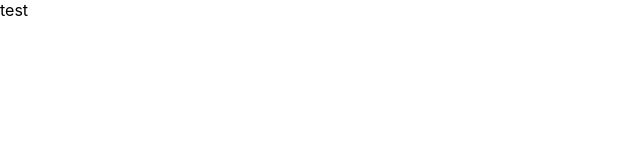
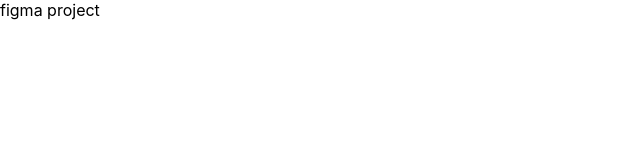
Before and after one commit to wzurkowska/project, a React (Create React App) app: page / in a window 1280 px wide. Shown: the top 160 px of the page, without its empty margins (0-640 px from the left). Built offline with nearby package versions, Linux system fonts and the light colour scheme.

Commit message:
edit app file

```diff
--- a/src/App.tsx
+++ b/src/App.tsx
@@ -3,7 +3,7 @@ import React, {FC} from 'react';
 const App: FC = ()=> {
   return(
     <div>
-      test
+      figma project
     </div>
   )
 }
```
